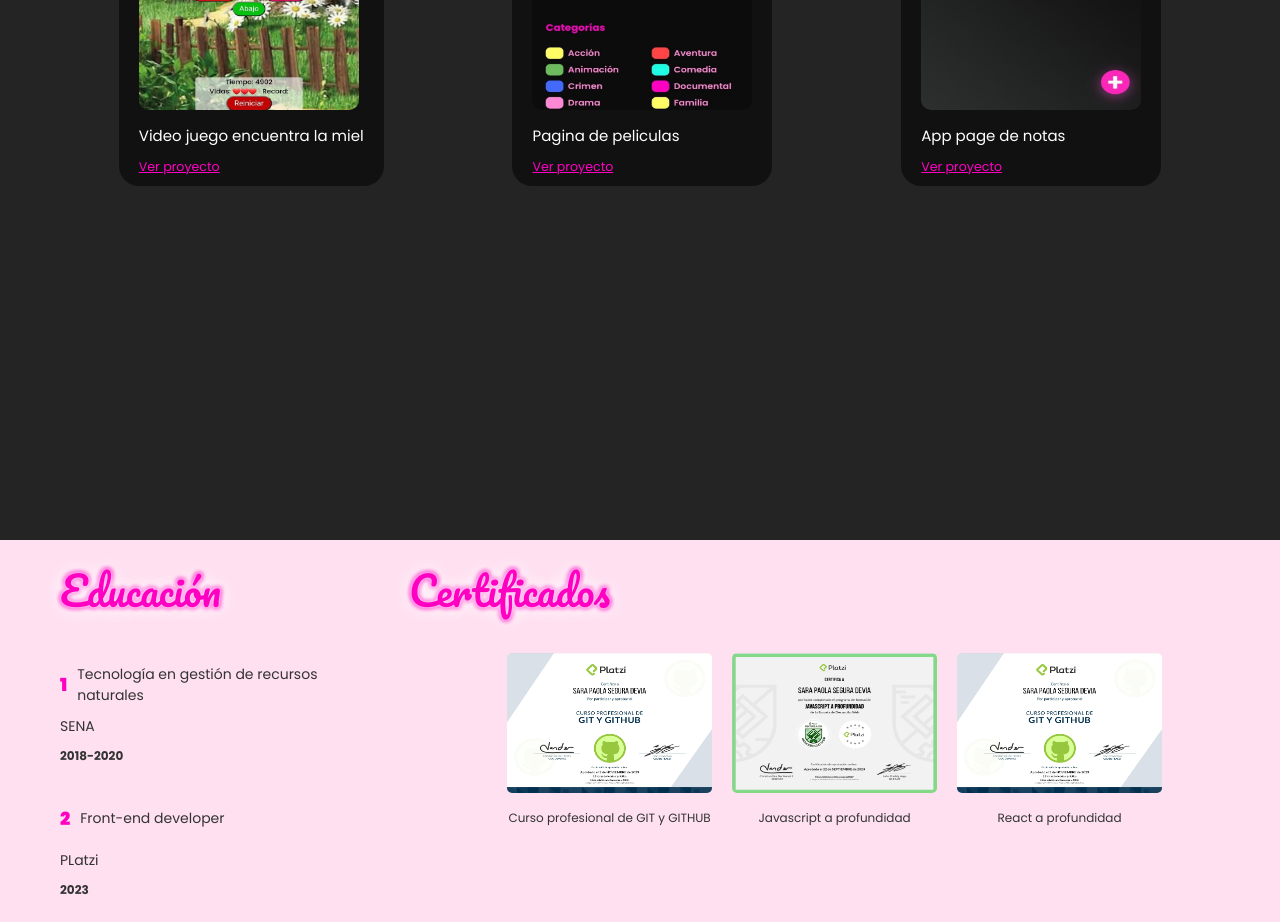
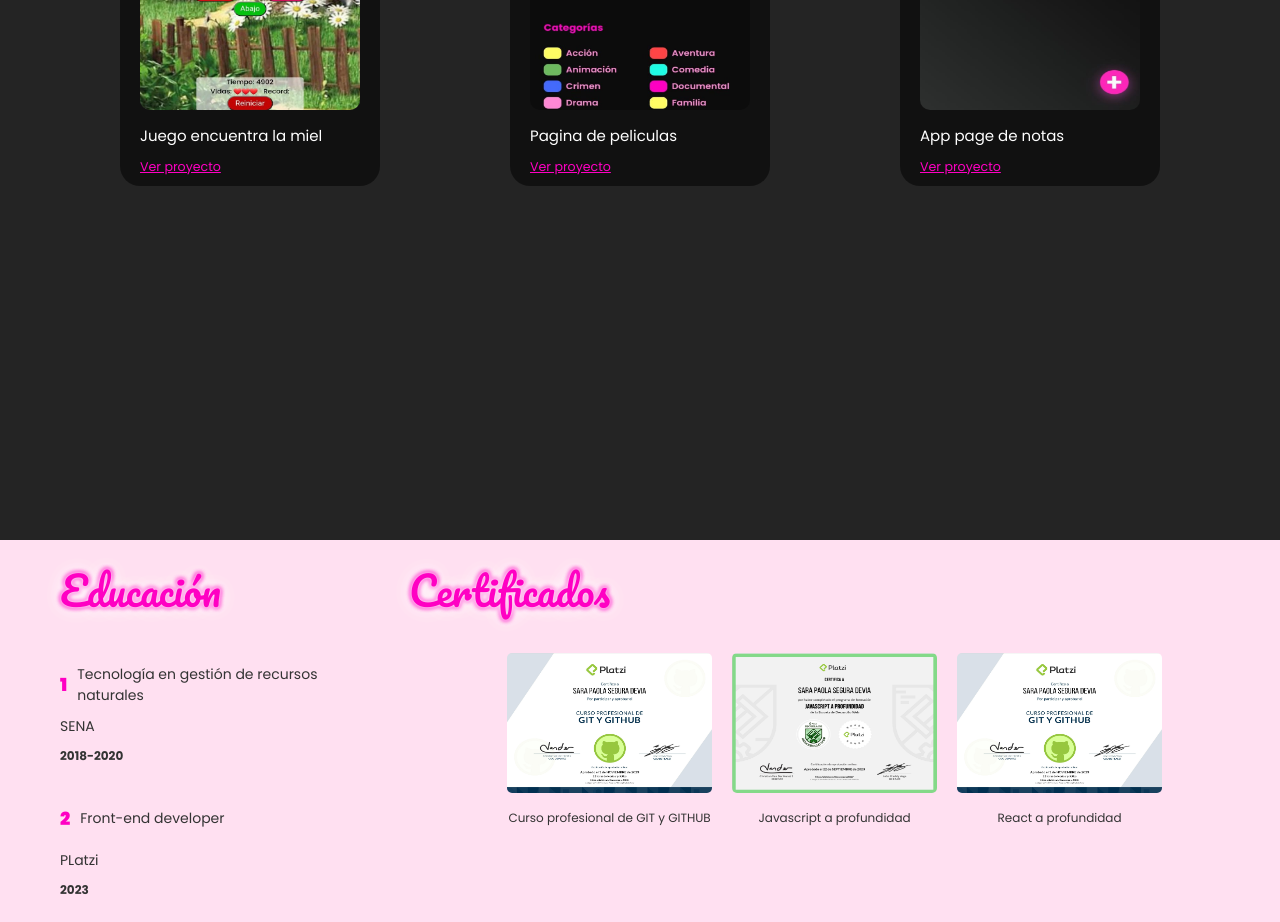
Before and after one commit to sarasegura/sara-segura-personal-portfolio, a React (Vite) app: page /#/ in a window 1280 px wide. Shown: the part 2320-3242 px from the top of the page. Built offline with nearby package versions, Linux system fonts and the light colour scheme.

Commit message:
se modifico el text de una card de mis proyectos

```diff
--- a/src/components/Myproyects/index.jsx
+++ b/src/components/Myproyects/index.jsx
@@ -12,7 +12,7 @@ const Myproyects = () => {
       <div className="container-cart-proyects">
         <span className="container-cart-proyect">
           <img className="img-proyects" src={juego} alt="Mi Imagen" />
-          <p className="name-proyects">Video juego encuentra la miel</p>
+          <p className="name-proyects">Juego encuentra la miel</p>
           <a
             className="enlace-proyect-p"
             href="https://sarasegura.github.io/taller-practico-javascript-videogames/"
```
